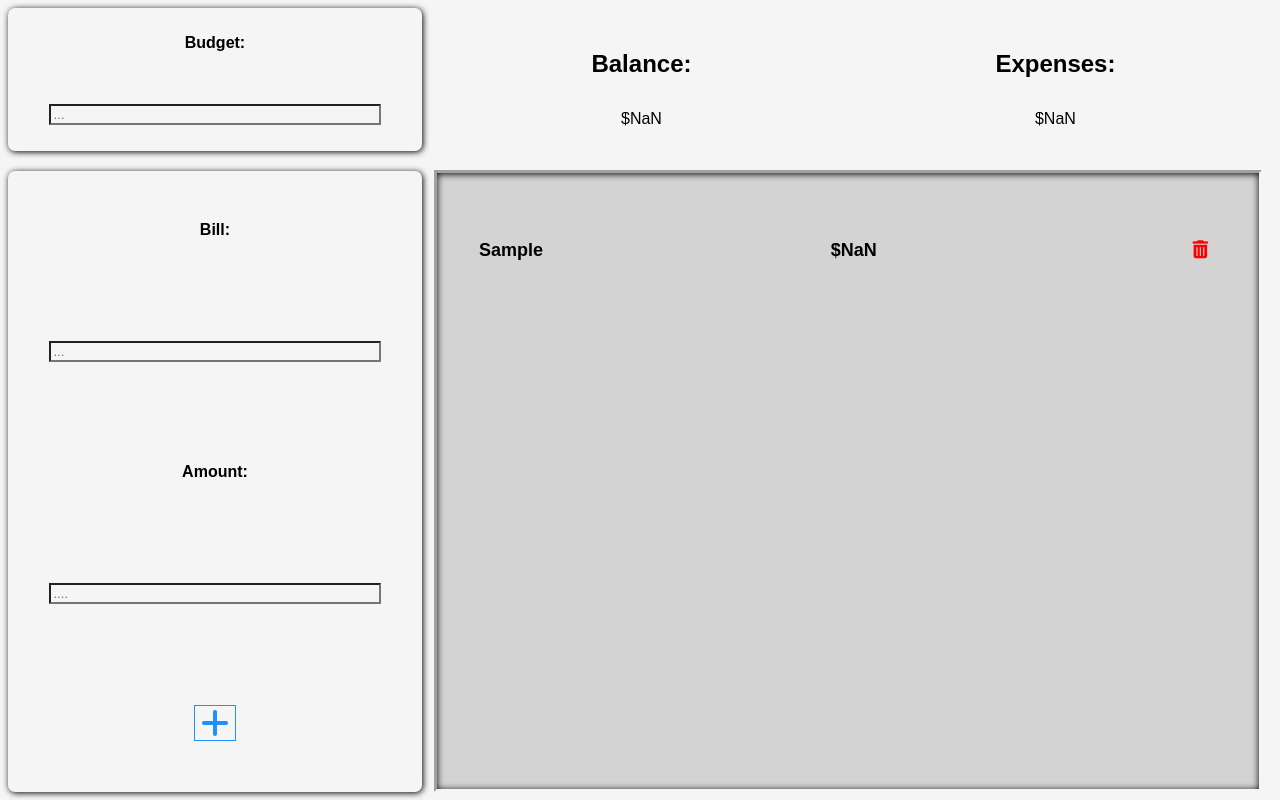
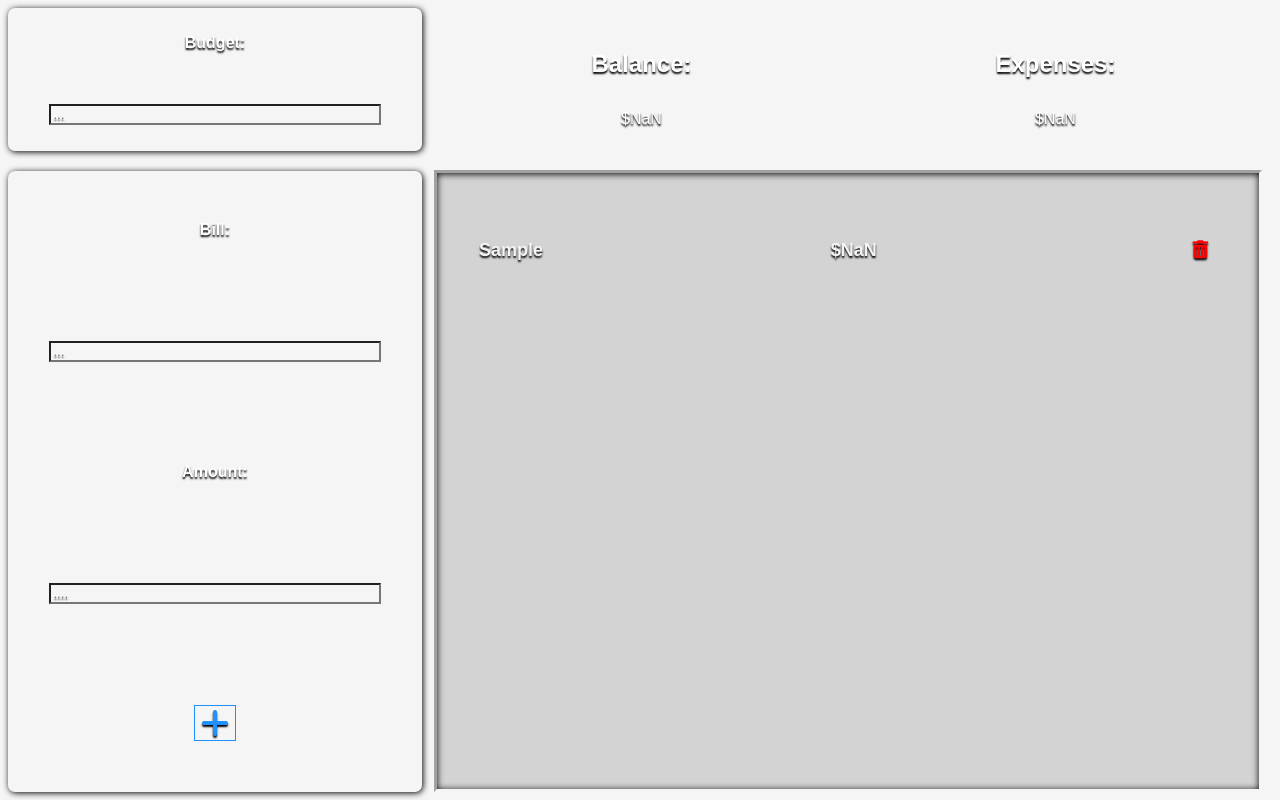
Before and after one commit to Infin-8/NextChapter, a plain HTML site: page index.html in a window 1280 px wide. Both pictures are taken after typing "Sample", "Sample" into the empty fields and a click on the button 214 px from the left and 723 px from the top of the page. Drawn offline with Linux system fonts and the light colour scheme.

Commit message:
updated: styling

```diff
--- a/app.mjs
+++ b/app.mjs
@@ -6,7 +6,6 @@ const updateBudget = e => {
     setState({ budget: parseFloat(sanitize(e.target.value)) });
 }
 
-// this needs to be a function declaration due to hoisting issues
 function deleteExpense(e) {
     const { bills: _bills, expenses: _expenses, budget: _budget } = getState(),
         [expenseID] = e.target.attributes,
@@ -62,8 +61,6 @@ const appendBills = (expenses = []) => {
 const addExpense = e => {
     e.preventDefault();
 
-    console.log('hello')
-
     const [budgetNode, billNode, amountNode] = document.querySelectorAll('input'),
         { budget, bills } = getState(),
         _id = genID();
--- a/styles.css
+++ b/styles.css
@@ -2,6 +2,8 @@
     box-sizing: border-box;
     background-color: whitesmoke;
     font-family: Arial, Helvetica, sans-serif;
+    color: white;
+    text-shadow: 0 2px 2px black;
 }
 
 #grid-main {
@@ -44,6 +46,7 @@
     flex-direction: column;
     align-items: center;
     border-radius: 10px;
+    background-color: whitesmoke;
 }
 
 input {
@@ -86,6 +89,8 @@ input {
 .large-text {
     font-size: large;
     font-weight: bold;
+    color: whitesmoke;
+    text-shadow: 0 2px 2px black;
 }
 
 .xl-text {
```
